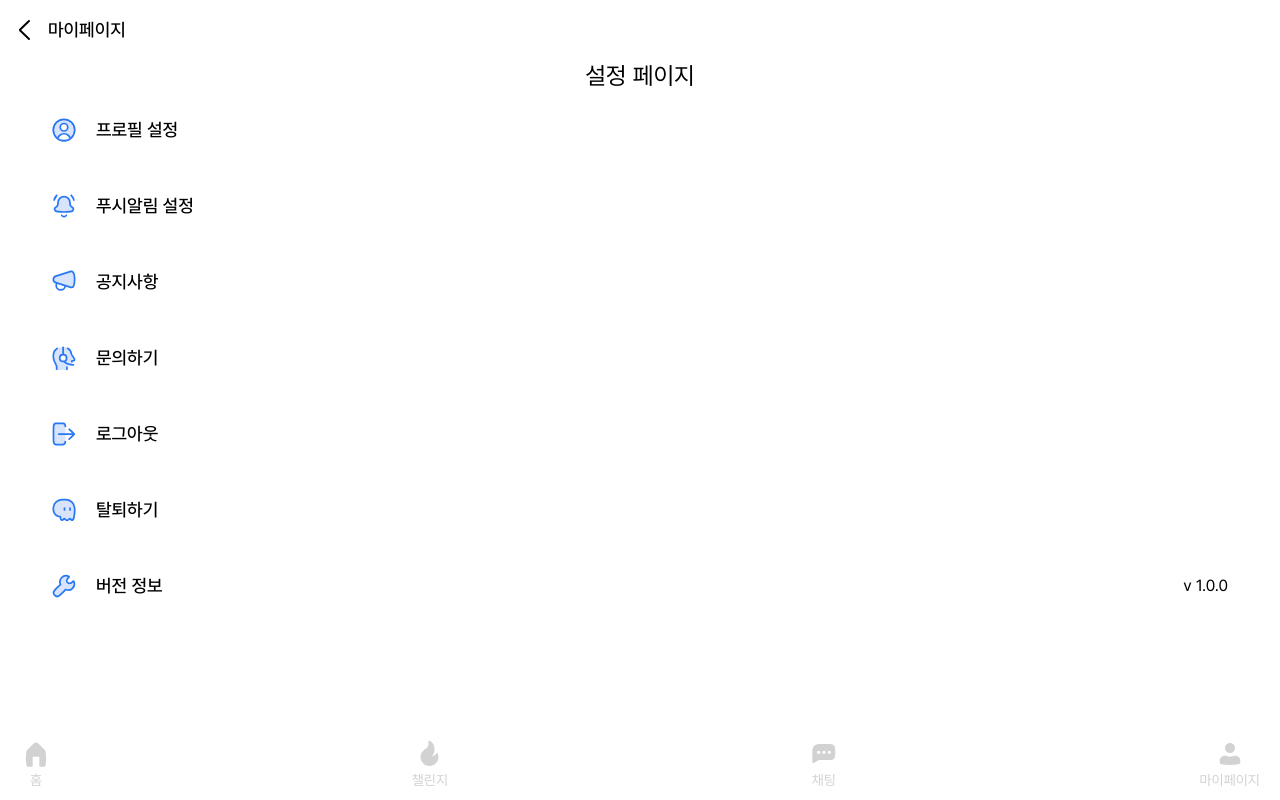
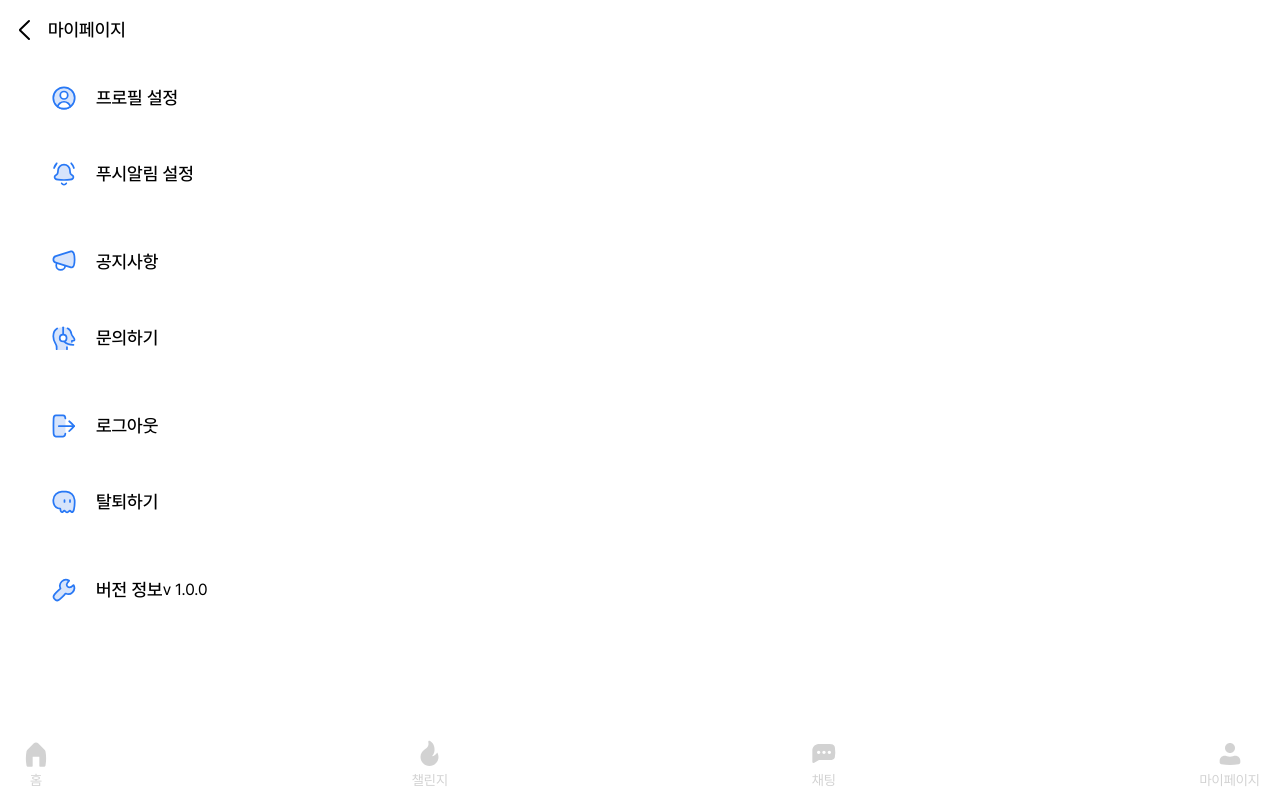
Before and after one commit to dongibuyeo/core-frontend, a Next.js app: page /mypage/settings in a window 1280 px wide. Built offline with nearby package versions, Linux system fonts and the light colour scheme.

Commit message:
Fix: 영역 구분해야 하는 부분에 mb-3 추가

```diff
--- a/src/app/mypage/settings/page.tsx
+++ b/src/app/mypage/settings/page.tsx
@@ -13,15 +13,25 @@ import {
 
 export default function Settingpage() {
   return (
-    <div className="w-full h-full flex flex-col items-center justify-center">
-      <h1 className="text-2xl">설정 페이지</h1>
+    <div className="relative w-full h-full">
+      {/* <div className="absolute inset-0 bg-[#F5F5F5]" /> */}
+      <div className="relative w-full h-full flex flex-col items-start justify-center !px-0">
+        <div className="mb-3">
           <SettingItem icon={<EditProfile />} label="프로필 설정" />
           <SettingItem icon={<PushNotification />} label="푸시알림 설정" />
+        </div>
+        <div className="mb-3">
           <SettingItem icon={<Announcement />} label="공지사항" />
           <SettingItem icon={<Contact />} label="문의하기" />
+        </div>
+        <div className="mb-3">
           <SettingItem icon={<Logout />} label="로그아웃" />
           <SettingItem icon={<Delete />} label="탈퇴하기" />
+        </div>
+        <div>
           <SettingItem icon={<Version />} label="버전 정보" text="v 1.0.0" />
+        </div>
+      </div>
     </div>
   )
 }
--- a/src/containters/SettingItem.tsx
+++ b/src/containters/SettingItem.tsx
@@ -16,7 +16,7 @@ function SettingItem({ icon, label, url, onClick, text }: Props) {
   return (
     <button
       type="button"
-      className="flex items-center py-6 w-full cursor-pointer"
+      className="flex items-center py-6 w-full bg-white cursor-pointer"
       onClick={() => (onClick ? onClick() : router.push(url as string))}
     >
       <div className="w-6 h-6 ml-8 mr-5">{icon}</div>
```
Lines whose indentation alone changed are shown as unchanged.
